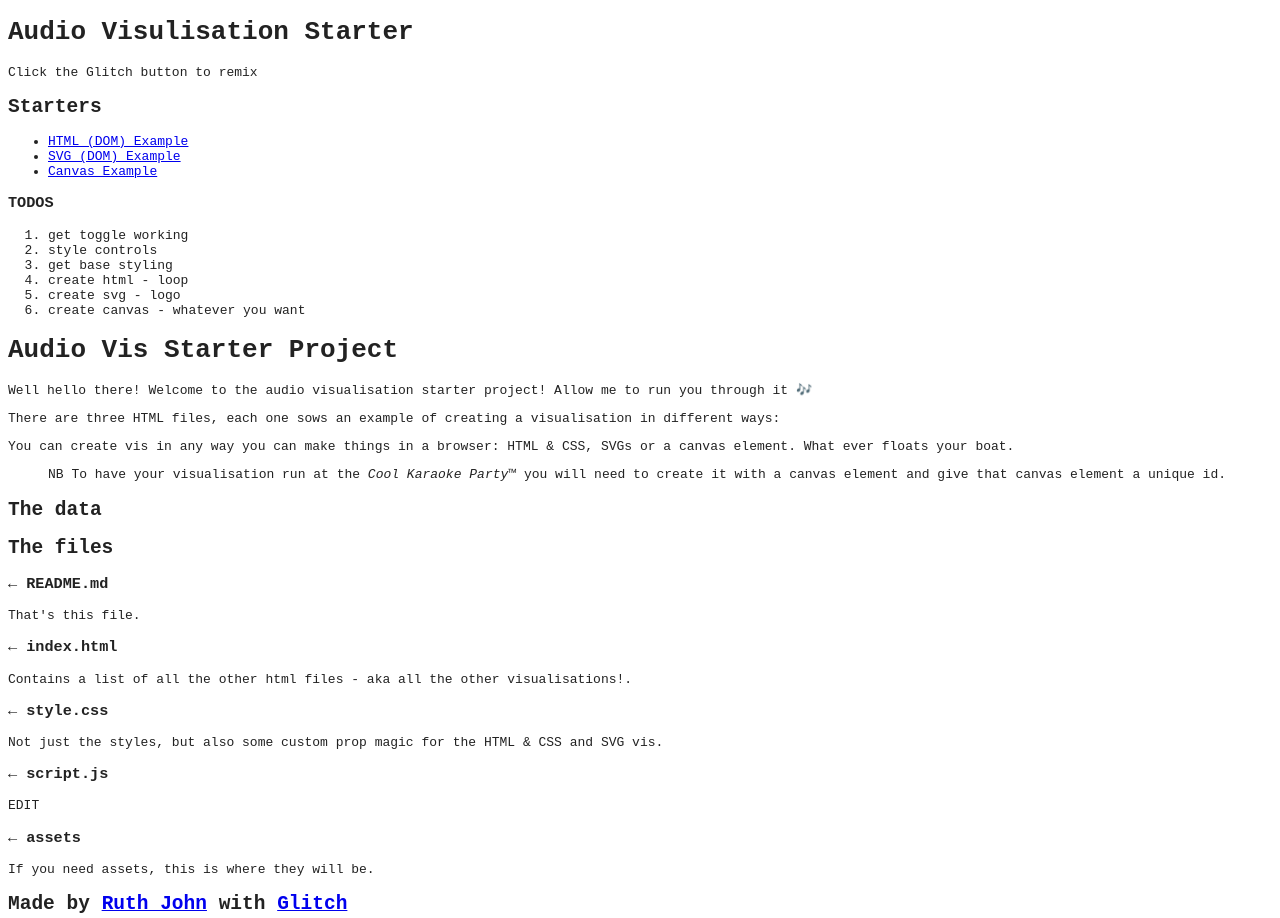
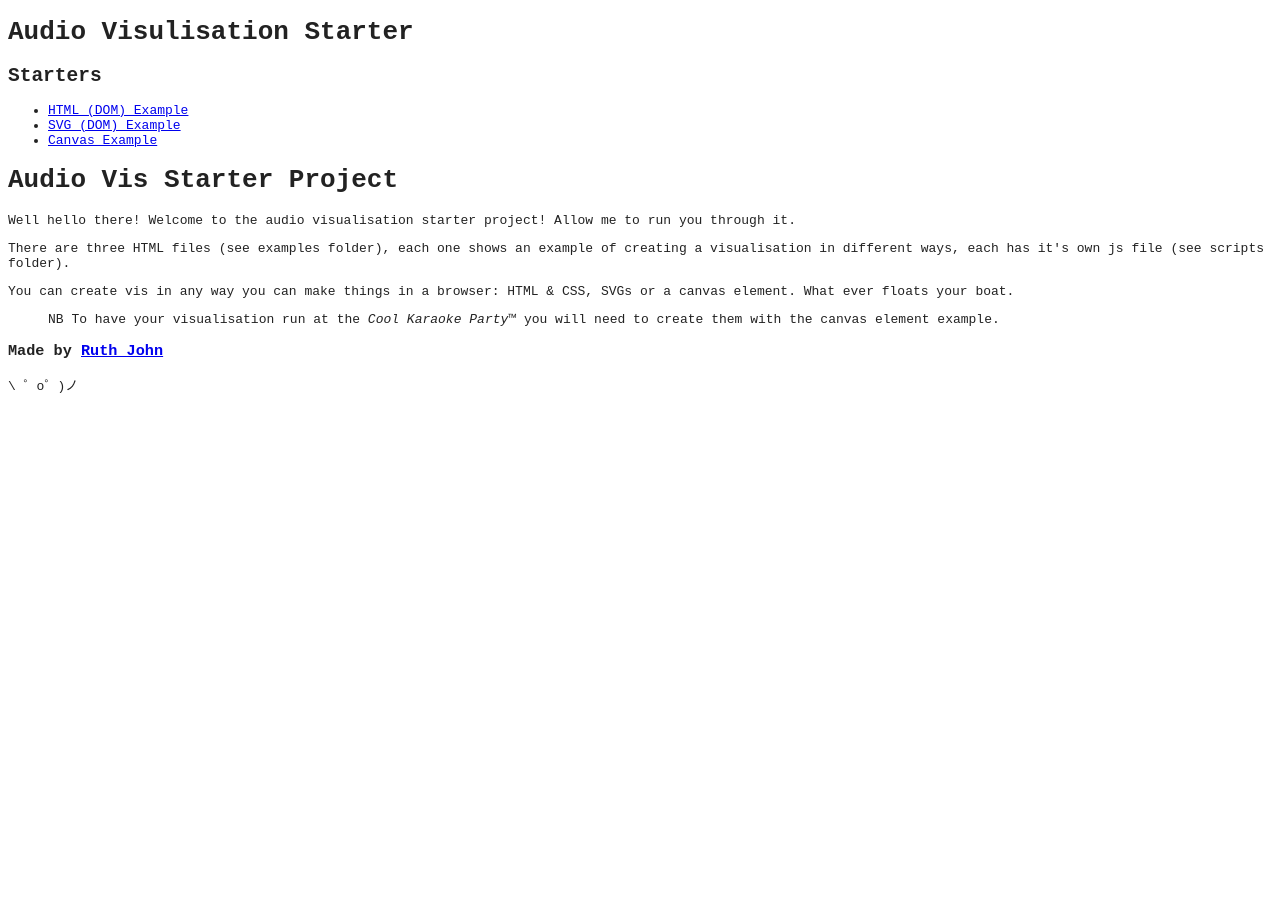
Before and after one commit to Rumyra/audioVisStarter, a plain HTML site: page index.html in a window 1280 px wide. Shown: the top 918 px of the page. After the commit the page ends 800 px from the top, so only its background shows below. Drawn offline with Linux system fonts and the light colour scheme.

Commit message:
removing toggle

```diff
--- a/index.html
+++ b/index.html
@@ -13,8 +13,6 @@
 
 	<h1>Audio Visulisation Starter</h1>
 
-    <p>Click the Glitch button to remix</p>
-
     <h2>Starters</h2>
 
     <nav>
@@ -25,57 +23,20 @@
       </ul>
     </nav>
 
-    <h3>TODOS</h3>
-    <ol>
-      <li>get toggle working</li>
-      <li>style controls</li>
-      <li>get base styling</li>
-      <!-- <li>mulge data for a better dataset</li> -->
-      <!-- <li>encorporate soundcloud</li> -->
-      <li>create html - loop</li>
-      <li>create svg - logo</li>
-      <li>create canvas - whatever you want</li>
-      <!-- <li>test class</li> -->
-      <!-- <li>class as module?</li> -->
-    </ol>
-
   <h1 id="audiovisstarterproject">Audio Vis Starter Project</h1>
 
-<p>Well hello there! Welcome to the audio visualisation starter project! Allow me to run you through it 🎶</p>
+<p>Well hello there! Welcome to the audio visualisation starter project! Allow me to run you through it.</p>
 
-<p>There are three HTML files, each one sows an example of creating a visualisation in different ways:</p>
+<p>There are three HTML files (see examples folder), each one shows an example of creating a visualisation in different ways, each has it's own js file (see scripts folder).</p>
 
 <p>You can create vis in any way you can make things in a browser: HTML &amp; CSS, SVGs or a <code>canvas</code> element. What ever floats your boat.</p>
 
 <blockquote>
-  <p>NB To have your visualisation run at the <em>Cool Karaoke Party™</em> you will need to create it with a canvas element and give that canvas element a unique id.</p>
+  <p>NB To have your visualisation run at the <em>Cool Karaoke Party™</em> you will need to create them with the canvas element example.</p>
 </blockquote>
 
-<h2 id="thedata">The data</h2>
 
-<h2 id="thefiles">The files</h2>
-
-<h3 id="readmemd">← README.md</h3>
-
-<p>That's this file.</p>
-
-<h3 id="indexhtml">← index.html</h3>
-
-<p>Contains a list of all the other html files - aka all the other visualisations!. </p>
-
-<h3 id="stylecss">← style.css</h3>
-
-<p>Not just the styles, but also some custom prop magic for the HTML &amp; CSS and SVG vis.</p>
-
-<h3 id="scriptjs">← script.js</h3>
-
-<p>EDIT</p>
-
-<h3 id="assets">← assets</h3>
-
-<p>If you need assets, this is where they will be.</p>
-
-<h2 id="madebyruthjohnhttpstwittercomrumyrawithglitchhttpsglitchcom">Made by <a href="https://twitter.com/Rumyra">Ruth John</a> with <a href="https://glitch.com/">Glitch</a></h2>
+<h3>Made by <a href="https://twitter.com/Rumyra">Ruth John</a></h3>
 
 <p>\ ゜o゜)ノ</p>
   <!-- Scripts -->
```
Also changed, not shown: examples/canvas.html (+2 -6 lines), examples/htmlcss.html (+0 -12 lines), examples/svg.html (+0 -11 lines), modules/Analyser.js (+9 -5 lines), scripts/canvasvis.js (+4 -16 lines), scripts/htmlvis.js (+5 -14 lines), 1 other file.
